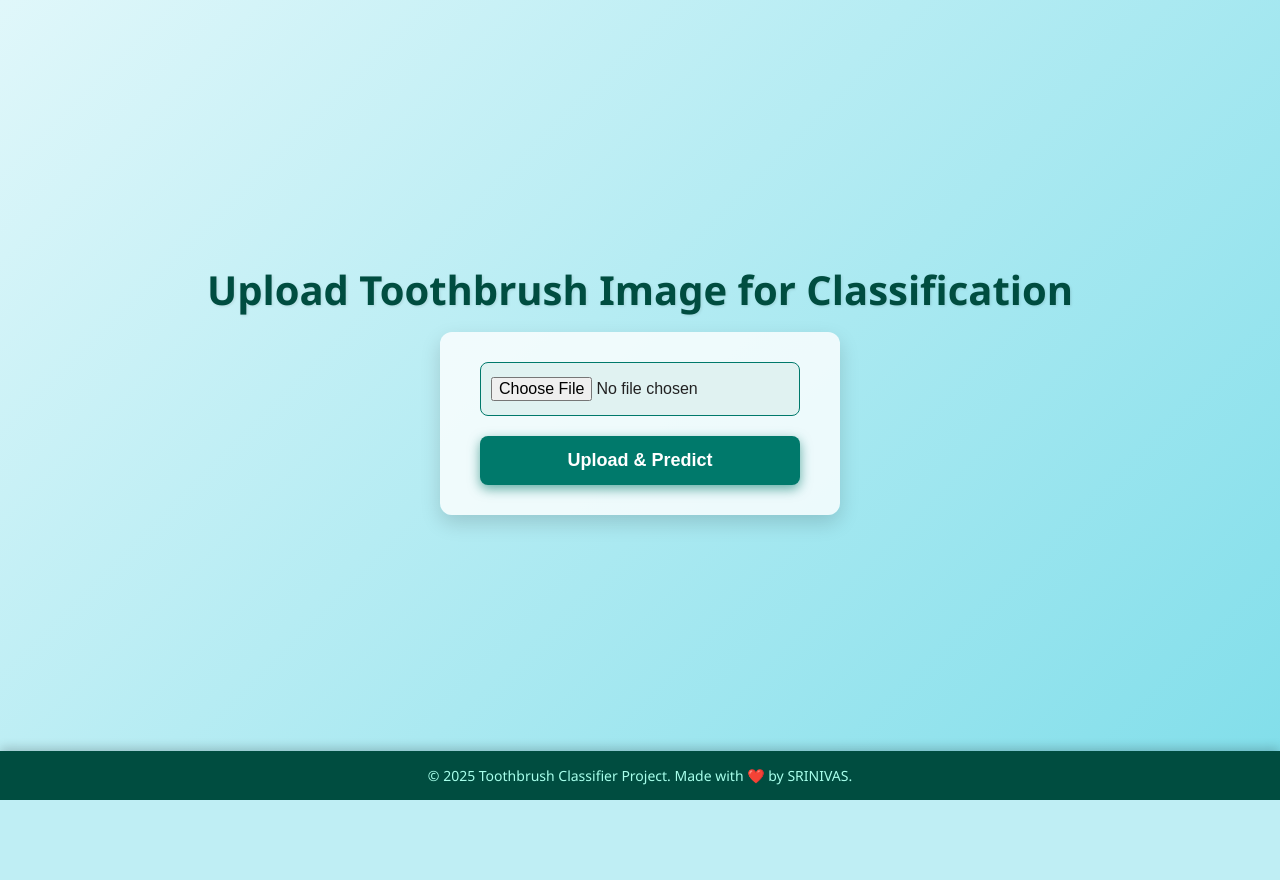
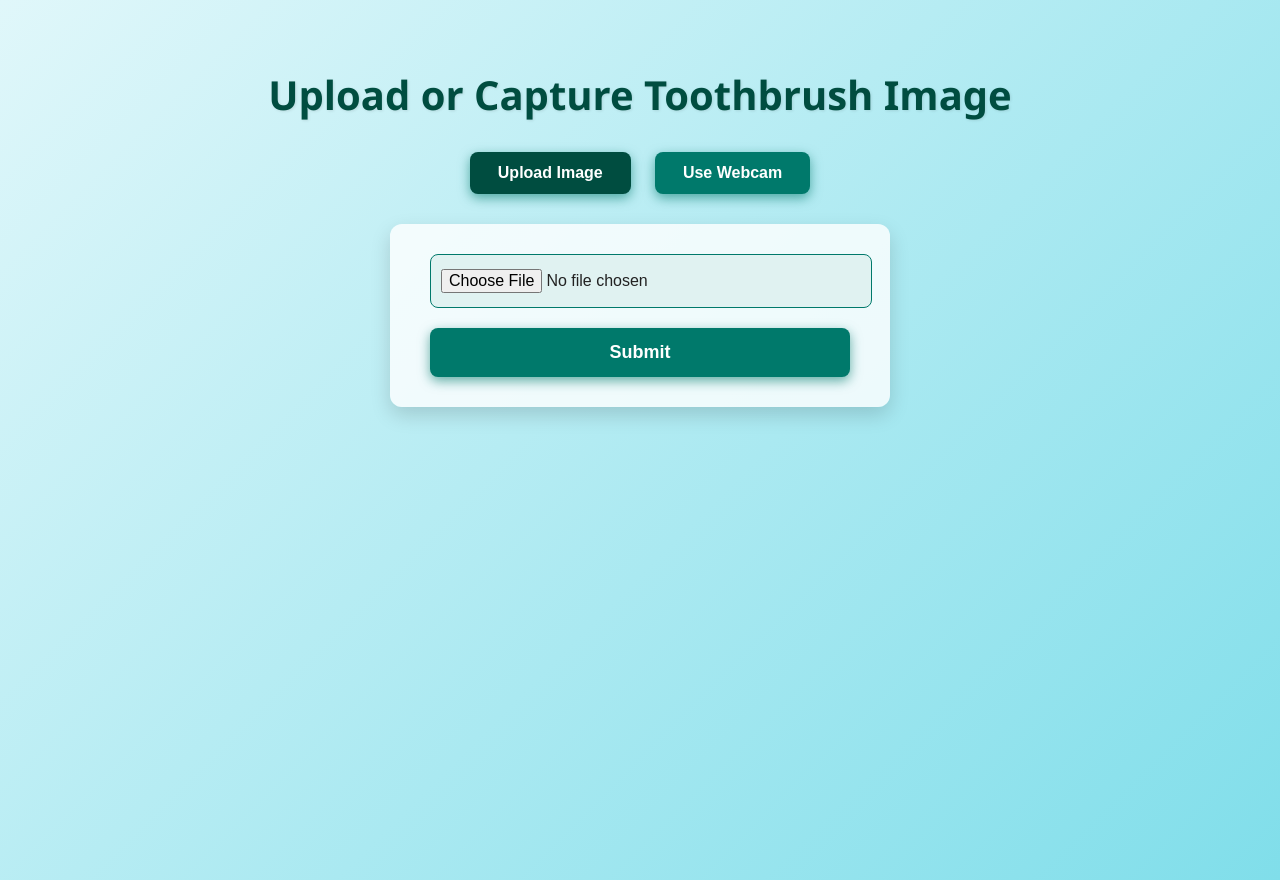
Before and after one commit to SRINIVASRAOAMMANGOD/Jhatpat-Brushcheck-LocalHost, a Flask app: page / in a window 1280 px wide. Before the commit the page ends 800 px from the top, so only its background shows below. Run offline with Flask 3, Linux system fonts and the light colour scheme; some libraries are stand-ins or nearby versions.

Commit message:
webcame tested ok working now

```diff
--- a/app.py
+++ b/app.py
@@ -3,19 +3,23 @@ import os
 from PIL import Image
 import numpy as np
 from keras.models import load_model
-from werkzeug.utils import secure_filename  # for safe filenames
+from werkzeug.utils import secure_filename
+import base64
+import re
+from werkzeug.exceptions import RequestEntityTooLarge
 
 app = Flask(__name__)
 app.config['UPLOAD_FOLDER'] = 'static/uploads'
+app.config['MAX_CONTENT_LENGTH'] = 50 * 1024 * 1024  # 50 MB max upload size
 
-# Load your model and labels once globally
+# Make sure upload folder exists at startup
+os.makedirs(app.config['UPLOAD_FOLDER'], exist_ok=True)
+
+# Load model and class names once globally
 model = load_model('model/keras_model.h5', compile=False)
-
-# Load class names from labels.txt (assumes one class name per line)
 with open('model/labels.txt', 'r') as f:
     class_names = f.read().splitlines()
 
-# Map class names to bacteria count (keys must exactly match class_names, case-insensitive)
 bacteria_counts = {
     "new": "Low",
     "used": "Medium",
@@ -23,42 +27,63 @@ bacteria_counts = {
     "frayed": "Very High"
 }
 
+@app.errorhandler(RequestEntityTooLarge)
+def handle_large_file(e):
+    return "File too large. Max 50MB allowed.", 413
+
 @app.route('/')
 def index():
     return render_template('index.html')
 
 @app.route('/upload_and_predict', methods=['POST'])
 def upload_and_predict():
-    if 'image' not in request.files:
-        return redirect(request.url)
-    file = request.files['image']
-    if file.filename == '':
-        return redirect(request.url)
-    if file:
-        filename = secure_filename(file.filename)  # safer filename
+    captured_image = request.form.get('captured_image')
+
+    if captured_image:
+        # Handle base64 webcam image
+        try:
+            img_str = re.search(r'base64,(.*)', captured_image).group(1)
+            img_data = base64.b64decode(img_str)
+            filename = "captured.png"
+            filepath = os.path.join(app.config['UPLOAD_FOLDER'], filename)
+            with open(filepath, 'wb') as f:
+                f.write(img_data)
+        except Exception as e:
+            return f"Failed to decode captured image: {e}", 400
+
+    elif 'image' in request.files:
+        file = request.files['image']
+        if file.filename == '':
+            return redirect(request.url)
+        filename = secure_filename(file.filename)
         filepath = os.path.join(app.config['UPLOAD_FOLDER'], filename)
-        file.save(filepath)
+        try:
+            file.save(filepath)
+        except Exception as e:
+            return f"Failed to save uploaded file: {e}", 500
+    else:
+        return "No image provided", 400
 
-        # Preprocess image
+    # Process image and predict
+    try:
         image = Image.open(filepath).convert('RGB').resize((224, 224))
         image_array = np.asarray(image, dtype=np.float32).reshape(1, 224, 224, 3)
-        image_array = (image_array / 127.5) - 1
+        image_array = (image_array / 127.5) - 1  # normalize to [-1,1]
 
-        # Predict
         prediction = model.predict(image_array)
         index = np.argmax(prediction)
         class_name = class_names[index]
         confidence = prediction[0][index] * 100
 
-        # Get bacteria count based on predicted class (lowercase keys)
         bacteria = bacteria_counts.get(class_name.lower(), "Unknown")
+    except Exception as e:
+        return f"Prediction error: {e}", 500
 
-        return render_template('result.html',
-                               filename=filename,
-                               prediction=class_name,
-                               confidence=f"{confidence:.2f}",
-                               bacteria=bacteria)
+    return render_template('result.html',
+                           filename=filename,
+                           prediction=class_name,
+                           confidence=f"{confidence:.2f}",
+                           bacteria=bacteria)
 
 if __name__ == '__main__':
-    os.makedirs(app.config['UPLOAD_FOLDER'], exist_ok=True)
     app.run(debug=True)
--- a/templates/index.html
+++ b/templates/index.html
@@ -2,39 +2,49 @@
 <html lang="en">
 <head>
   <meta charset="UTF-8" />
-  <title>Upload Toothbrush Image</title>
+  <title>Upload or Capture Toothbrush Image</title>
   <style>
-    /* Reset some default styles */
-    * {
-      box-sizing: border-box;
-    }
-
     body {
       font-family: 'Segoe UI', Tahoma, Geneva, Verdana, sans-serif;
+      background: linear-gradient(135deg, #e0f7fa, #80deea);
       margin: 0;
-      padding: 0;
-      min-height: 100vh;
-      display: flex;
-      flex-direction: column;
-      background: linear-gradient(135deg, #e0f7fa, #80deea);
+      padding: 40px 20px;
       color: #222;
-    }
-
-    main {
-      flex: 1;
       display: flex;
       flex-direction: column;
       align-items: center;
-      justify-content: center;
-      padding: 40px 20px;
+      min-height: 100vh;
       text-align: center;
     }
 
     h1 {
+      color: #004d40;
+      margin-bottom: 30px;
       font-size: 2.5rem;
-      margin-bottom: 15px;
-      color: #004d40;
       text-shadow: 1px 1px 3px rgba(0,0,0,0.1);
+    }
+
+    .option-buttons {
+      margin-bottom: 30px;
+    }
+
+    .option-buttons button {
+      padding: 12px 28px;
+      font-size: 16px;
+      margin: 0 10px;
+      cursor: pointer;
+      border: none;
+      border-radius: 8px;
+      font-weight: 600;
+      color: white;
+      background-color: #00796b;
+      box-shadow: 0 4px 12px rgba(0, 121, 107, 0.6);
+      transition: background-color 0.3s ease;
+    }
+
+    .option-buttons button.active,
+    .option-buttons button:hover {
+      background-color: #004d40;
     }
 
     form {
@@ -42,13 +52,8 @@
       padding: 30px 40px;
       border-radius: 12px;
       box-shadow: 0 8px 20px rgba(0,0,0,0.15);
-      max-width: 400px;
+      max-width: 420px;
       width: 100%;
-      transition: box-shadow 0.3s ease;
-    }
-
-    form:hover {
-      box-shadow: 0 12px 25px rgba(0,0,0,0.25);
     }
 
     input[type="file"] {
@@ -68,7 +73,40 @@
       background-color: #b2dfdb;
     }
 
-    button {
+    #video {
+      border-radius: 12px;
+      box-shadow: 0 6px 15px rgba(0,0,0,0.2);
+      max-width: 100%;
+      margin: 20px 0;
+    }
+
+    #canvas {
+      display: none;
+      border-radius: 12px;
+      box-shadow: 0 6px 15px rgba(0,0,0,0.2);
+      max-width: 100%;
+      margin-top: 20px;
+    }
+
+    #capture-btn {
+      margin-top: 10px;
+      padding: 12px 24px;
+      font-size: 16px;
+      cursor: pointer;
+      background-color: #00796b;
+      border: none;
+      color: white;
+      border-radius: 8px;
+      font-weight: 600;
+      box-shadow: 0 4px 12px rgba(0, 121, 107, 0.6);
+      transition: background-color 0.3s ease;
+    }
+
+    #capture-btn:hover {
+      background-color: #004d40;
+    }
+
+    button[type="submit"] {
       margin-top: 20px;
       width: 100%;
       padding: 14px 0;
@@ -80,49 +118,154 @@
       border-radius: 8px;
       font-weight: 600;
       box-shadow: 0 4px 12px rgba(0, 121, 107, 0.6);
-      transition: background-color 0.3s ease, box-shadow 0.3s ease;
+      transition: background-color 0.3s ease;
     }
 
-    button:hover {
+    button[type="submit"]:hover {
       background-color: #004d40;
-      box-shadow: 0 6px 18px rgba(0, 77, 64, 0.8);
-    }
-
-    footer {
-      background-color: #004d40;
-      color: #a7ffeb;
-      text-align: center;
-      padding: 15px 20px;
-      font-size: 14px;
-      box-shadow: 0 -3px 10px rgba(0,0,0,0.2);
-      margin-top: auto;
-    }
-
-    @media (max-width: 480px) {
-      h1 {
-        font-size: 2rem;
-      }
-      form {
-        padding: 25px 20px;
-      }
-      button {
-        font-size: 16px;
-        padding: 12px 0;
-      }
     }
   </style>
 </head>
 <body>
-  <main>
-    <h1>Upload Toothbrush Image for Classification</h1>
-    <form action="{{ url_for('upload_and_predict') }}" method="POST" enctype="multipart/form-data">
-      <input type="file" name="image" accept="image/*" required />
-      <button type="submit">Upload &amp; Predict</button>
-    </form>
-  </main>
 
-  <footer>
-    &copy; 2025 Toothbrush Classifier Project. Made with ❤️ by SRINIVAS.
-  </footer>
+  <h1>Upload or Capture Toothbrush Image</h1>
+
+  <div class="option-buttons">
+    <button id="upload-option" class="active">Upload Image</button>
+    <button id="webcam-option">Use Webcam</button>
+  </div>
+
+  <form id="image-form" action="{{ url_for('upload_and_predict') }}" method="POST" enctype="multipart/form-data">
+
+    <!-- Upload input -->
+    <input type="file" name="image" id="file-input" accept="image/*" required />
+
+    <!-- Webcam video & canvas -->
+    <video id="video" autoplay style="display:none;"></video>
+    <canvas id="canvas"></canvas>
+    <button type="button" id="capture-btn" style="display:none;">Capture Photo</button>
+
+    <!-- Hidden input to store webcam image data -->
+    <input type="hidden" name="captured_image" id="captured_image" />
+
+    <button type="submit">Submit</button>
+  </form>
+
+  <script>
+    const uploadOptionBtn = document.getElementById('upload-option');
+    const webcamOptionBtn = document.getElementById('webcam-option');
+    const fileInput = document.getElementById('file-input');
+    const video = document.getElementById('video');
+    const canvas = document.getElementById('canvas');
+    const captureBtn = document.getElementById('capture-btn');
+    const capturedImageInput = document.getElementById('captured_image');
+    const form = document.getElementById('image-form');
+
+    let stream = null;
+
+    // Switch to Upload mode
+    function showUpload() {
+      uploadOptionBtn.classList.add('active');
+      webcamOptionBtn.classList.remove('active');
+
+      fileInput.style.display = 'block';
+
+      video.style.display = 'none';
+      captureBtn.style.display = 'none';
+      canvas.style.display = 'none';
+
+      capturedImageInput.value = '';
+      fileInput.required = true;
+
+      // Stop webcam if running
+      if (stream) {
+        stream.getTracks().forEach(track => track.stop());
+        stream = null;
+      }
+    }
+
+    // Switch to Webcam mode
+    function showWebcam() {
+      webcamOptionBtn.classList.add('active');
+      uploadOptionBtn.classList.remove('active');
+
+      fileInput.style.display = 'none';
+      fileInput.required = false;
+
+      video.style.display = 'block';
+      captureBtn.style.display = 'inline-block';
+      canvas.style.display = 'none';
+
+      capturedImageInput.value = '';
+
+      // Access webcam
+      if (!stream) {
+        navigator.mediaDevices.getUserMedia({ video: true })
+          .then(s => {
+            stream = s;
+            video.srcObject = stream;
+          })
+          .catch(err => {
+            alert("Cannot access webcam: " + err.message);
+            showUpload();
+          });
+      }
+    }
+
+    uploadOptionBtn.addEventListener('click', showUpload);
+    webcamOptionBtn.addEventListener('click', showWebcam);
+captureBtn.addEventListener('click', () => {
+  const maxWidth = 640;
+  const maxHeight = 480;
+  let width = video.videoWidth;
+  let height = video.videoHeight;
+
+  if (width > maxWidth) {
+    height = height * (maxWidth / width);
+    width = maxWidth;
+  }
+  if (height > maxHeight) {
+    width = width * (maxHeight / height);
+    height = maxHeight;
+  }
+
+  canvas.width = width;
+  canvas.height = height;
+
+  const ctx = canvas.getContext('2d');
+  ctx.drawImage(video, 0, 0, width, height);
+
+  canvas.style.display = 'block';
+  video.style.display = 'none';
+  captureBtn.style.display = 'none';
+
+  // 0.7 compress quality lowers size further
+  const dataUrl = canvas.toDataURL('image/jpeg', 0.7);
+  capturedImageInput.value = dataUrl;
+});
+
+
+
+
+    form.addEventListener('submit', (e) => {
+      if (uploadOptionBtn.classList.contains('active')) {
+        // Upload mode: ensure file selected
+        if (!fileInput.files.length) {
+          e.preventDefault();
+          alert('Please select an image file to upload.');
+        }
+      } else {
+        // Webcam mode: ensure photo captured
+        if (!capturedImageInput.value) {
+          e.preventDefault();
+          alert('Please capture a photo from the webcam.');
+        }
+      }
+    });
+
+    // Initialize page with upload mode
+    showUpload();
+  </script>
+
 </body>
 </html>
```
Also changed, not shown: static/uploads/captured.png (added).
